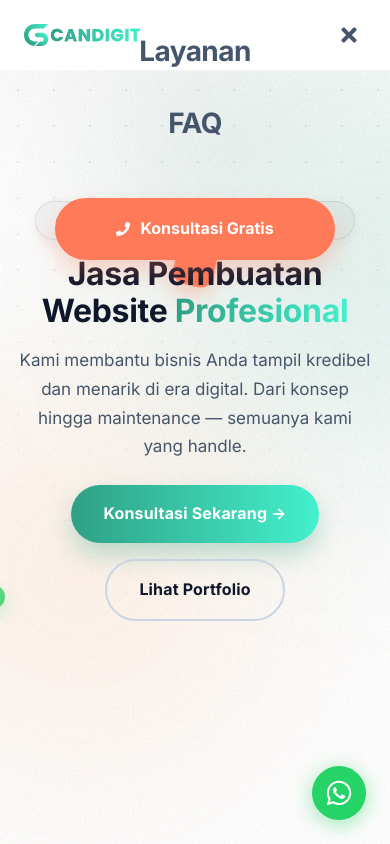
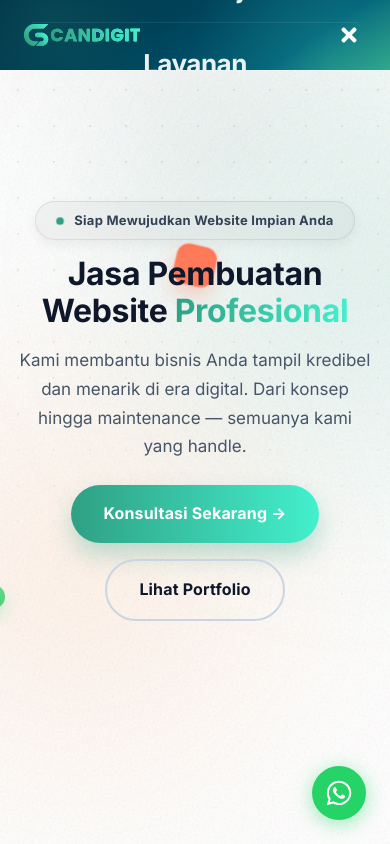
Before and after one commit to navyrastudio/companyprofilecandigital, a Next.js app: page / in a window 390 px wide. Both pictures are taken after a click on the button 349 px from the left and 35 px from the top of the page. Shown: the top 844 px of the page. Built offline with nearby package versions, Linux system fonts and the light colour scheme.

Commit message:
style(navbar): fix mobile menu layout and sync colors with brand theme

```diff
--- a/app/components/Navbar.tsx
+++ b/app/components/Navbar.tsx
@@ -64,7 +64,6 @@ export default function Navbar() {
           </a>
         </div>
 
-        {/* Hamburger */}
         <button
           onClick={() => setMobileOpen(!mobileOpen)}
           aria-label="Toggle menu"
@@ -74,8 +73,10 @@ export default function Navbar() {
             border: "none",
             cursor: "pointer",
             padding: "6px",
-            color: mobileOpen ? "#45556c" : (scrolled ? "#fff" : "#2FA084"),
+            color: mobileOpen ? "#ffffff" : (scrolled ? "#fff" : "#2FA084"),
             borderRadius: "8px",
+            position: "relative",
+            zIndex: 200,
           }}
           className="mobile-menu-btn"
         >
@@ -92,9 +93,7 @@ export default function Navbar() {
           left: 0,
           right: 0,
           bottom: 0,
-          background: "rgba(255, 255, 255, 0.98)",
-          backdropFilter: "blur(12px)",
-          WebkitBackdropFilter: "blur(12px)",
+          background: "linear-gradient(145deg, #003347 0%, #004258 40%, #005a75 75%, #2FA084 100%)",
           zIndex: 90,
           display: "flex",
           flexDirection: "column",
@@ -103,51 +102,109 @@ export default function Navbar() {
           opacity: mobileOpen ? 1 : 0,
           visibility: mobileOpen ? "visible" : "hidden",
           transition: "all 0.4s cubic-bezier(0.4, 0, 0.2, 1)",
+          overflow: "hidden",
         }}
       >
-        <div style={{ display: "flex", flexDirection: "column", alignItems: "center", gap: "28px", width: "100%", padding: "0 24px" }}>
+        {/* Decorative background glow */}
+        <div style={{
+          position: "absolute",
+          top: "-80px",
+          right: "-80px",
+          width: "280px",
+          height: "280px",
+          borderRadius: "50%",
+          background: "radial-gradient(circle, rgba(67,240,205,0.18) 0%, transparent 70%)",
+          pointerEvents: "none",
+        }} />
+        <div style={{
+          position: "absolute",
+          bottom: "-60px",
+          left: "-60px",
+          width: "220px",
+          height: "220px",
+          borderRadius: "50%",
+          background: "radial-gradient(circle, rgba(47,160,132,0.15) 0%, transparent 70%)",
+          pointerEvents: "none",
+        }} />
+
+        {/* Logo in overlay */}
+        <div style={{
+          position: "absolute",
+          top: "24px",
+          left: "24px",
+          transform: mobileOpen ? "translateY(0)" : "translateY(-10px)",
+          opacity: mobileOpen ? 1 : 0,
+          transition: "all 0.4s cubic-bezier(0.16, 1, 0.3, 1)",
+          transitionDelay: mobileOpen ? "0.05s" : "0s",
+        }}>
+          <img
+            src="/images/logo-candigit-nav-1.svg"
+            alt="CanDigit Logo"
+            style={{ height: "22px", width: "auto" }}
+          />
+        </div>
+
+        {/* Nav links */}
+        <div style={{
+          display: "flex",
+          flexDirection: "column",
+          alignItems: "center",
+          gap: "8px",
+          width: "100%",
+          padding: "0 32px",
+          position: "relative",
+          zIndex: 1,
+        }}>
           {navLinks.map((l, i) => (
             <a
               key={l.label}
               href={l.href}
               onClick={() => setMobileOpen(false)}
               style={{
-                color: "#45556c",
+                color: "rgba(255,255,255,0.92)",
                 textDecoration: "none",
-                fontSize: "28px",
+                fontSize: "26px",
                 fontWeight: 700,
                 letterSpacing: "-0.02em",
+                width: "100%",
+                textAlign: "center",
+                padding: "12px 0",
+                borderBottom: i < navLinks.length - 1 ? "1px solid rgba(255,255,255,0.08)" : "none",
                 transform: mobileOpen ? "translateY(0)" : "translateY(20px)",
                 opacity: mobileOpen ? 1 : 0,
-                transition: "all 0.5s cubic-bezier(0.16, 1, 0.3, 1)",
-                transitionDelay: mobileOpen ? `${0.1 + i * 0.08}s` : "0s",
+                transition: "all 0.5s cubic-bezier(0.16, 1, 0.3, 1), color 0.2s ease",
+                transitionDelay: mobileOpen ? `${0.1 + i * 0.07}s` : "0s",
               }}
+              onMouseEnter={e => (e.currentTarget.style.color = "#43F0CD")}
+              onMouseLeave={e => (e.currentTarget.style.color = "rgba(255,255,255,0.92)")}
             >
               {l.label}
             </a>
           ))}
+
+          {/* CTA Button */}
           <a
             href="https://wa.me/6281234567890"
             style={{
-              marginTop: "24px",
+              marginTop: "28px",
               justifyContent: "center",
               width: "100%",
-              maxWidth: "280px",
+              maxWidth: "300px",
               display: "flex",
               alignItems: "center",
               gap: "10px",
-              padding: "18px",
-              fontSize: "16px",
+              padding: "16px 24px",
+              fontSize: "15px",
               fontWeight: 700,
-              background: "#ff7a59",
+              background: "linear-gradient(135deg, #ff7a59 0%, #ff9478 100%)",
               color: "#fff",
               textDecoration: "none",
               borderRadius: "50px",
-              boxShadow: "0 12px 24px rgba(255,122,89,0.3)",
+              boxShadow: "0 12px 32px rgba(255,122,89,0.35)",
               transform: mobileOpen ? "translateY(0)" : "translateY(20px)",
               opacity: mobileOpen ? 1 : 0,
               transition: "all 0.5s cubic-bezier(0.16, 1, 0.3, 1)",
-              transitionDelay: mobileOpen ? `${0.1 + navLinks.length * 0.08 + 0.1}s` : "0s",
+              transitionDelay: mobileOpen ? `${0.1 + navLinks.length * 0.07 + 0.1}s` : "0s",
             }}
             onClick={() => setMobileOpen(false)}
           >
```
